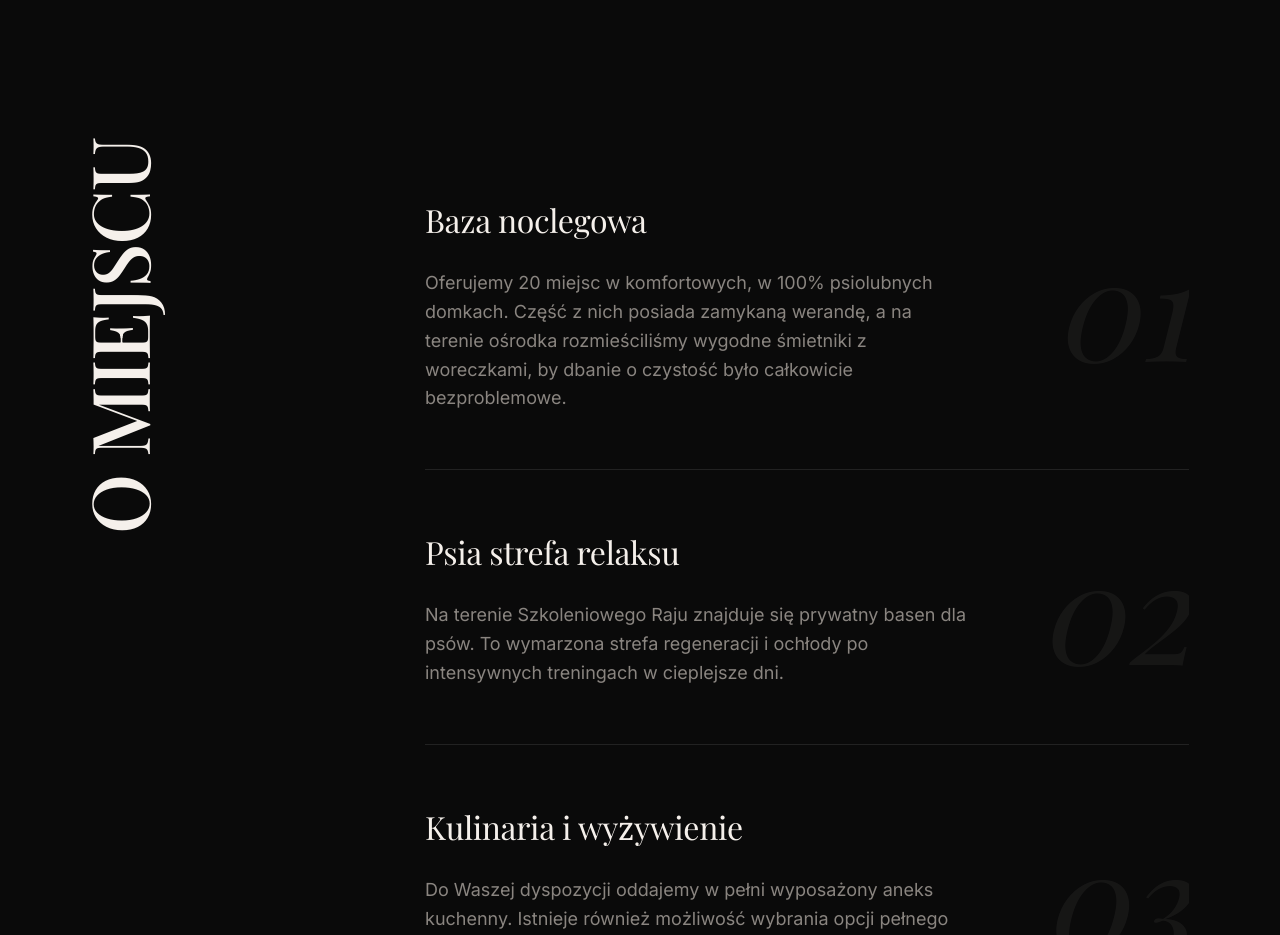
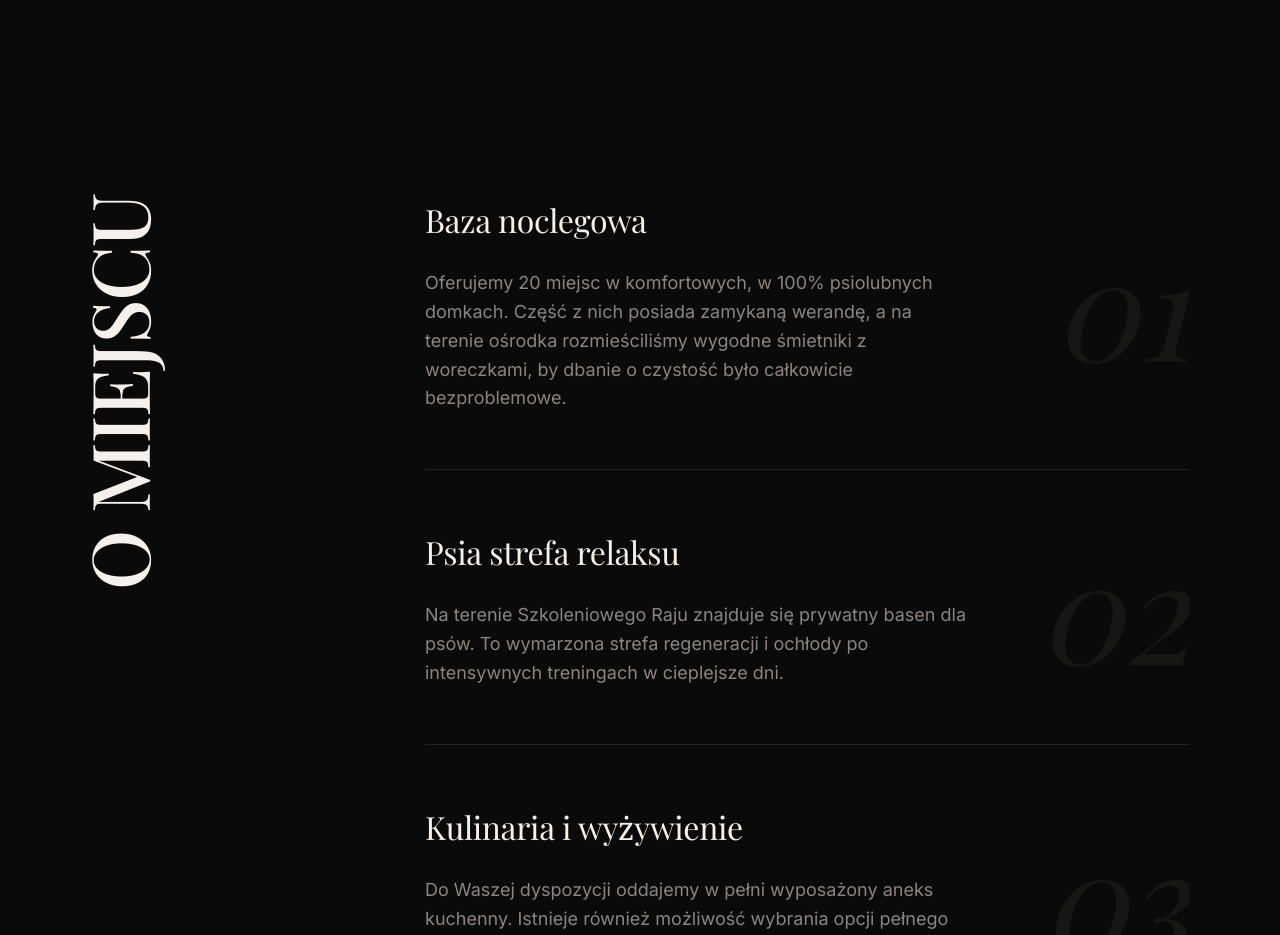
Before and after one commit to MaksymilianKalek/dogtok, a React (Vite) app in the folder web/: page / in a window 1280 px wide. Shown: the part 2560-3495 px from the top of the page. Built offline with nearby package versions, Linux system fonts and the light colour scheme; a web font is replaced by a local one.

Commit message:
Fix alignment

```diff
--- a/web/src/landing-page.css
+++ b/web/src/landing-page.css
@@ -637,6 +637,7 @@
     line-height: 0.8;
     opacity: 1;
     padding-left: 0;
+    margin-top: 3.5rem;
   }
   .venue-sticky-title::before {
     display: none;
```
